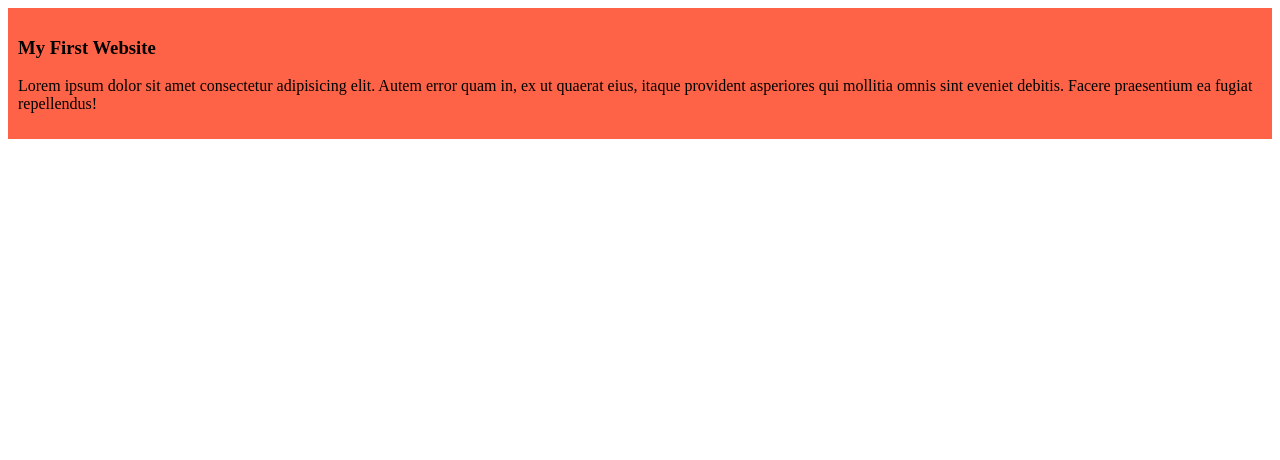
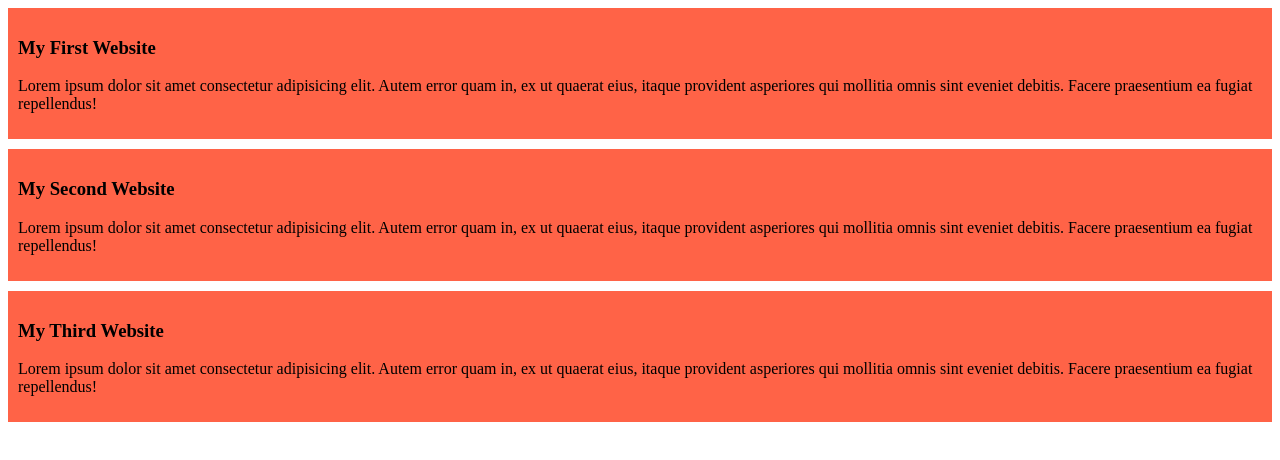
Before and after one commit to sanjidaalamsinha/my-simple-website, a plain HTML site: page index.html in a window 1280 px wide. Drawn offline with Linux system fonts and the light colour scheme.

Commit message:
added the second and the third blog

```diff
--- a/index.html
+++ b/index.html
@@ -11,5 +11,13 @@
     <h3>My First Website</h3>
     <p>Lorem ipsum dolor sit amet consectetur adipisicing elit. Autem error quam in, ex ut quaerat eius, itaque provident asperiores qui mollitia omnis sint eveniet debitis. Facere praesentium ea fugiat repellendus!</p>
    </div>
+   <div>
+    <h3>My Second Website</h3>
+    <p>Lorem ipsum dolor sit amet consectetur adipisicing elit. Autem error quam in, ex ut quaerat eius, itaque provident asperiores qui mollitia omnis sint eveniet debitis. Facere praesentium ea fugiat repellendus!</p>
+   </div>
+   <div>
+    <h3>My Third Website</h3>
+    <p>Lorem ipsum dolor sit amet consectetur adipisicing elit. Autem error quam in, ex ut quaerat eius, itaque provident asperiores qui mollitia omnis sint eveniet debitis. Facere praesentium ea fugiat repellendus!</p>
+   </div>
 </body>
 </html>
--- a/styles/blog.css
+++ b/styles/blog.css
@@ -1,4 +1,5 @@
 div{
     background-color: tomato;
     padding: 10px;
+    margin-bottom: 10px;
 }
```
